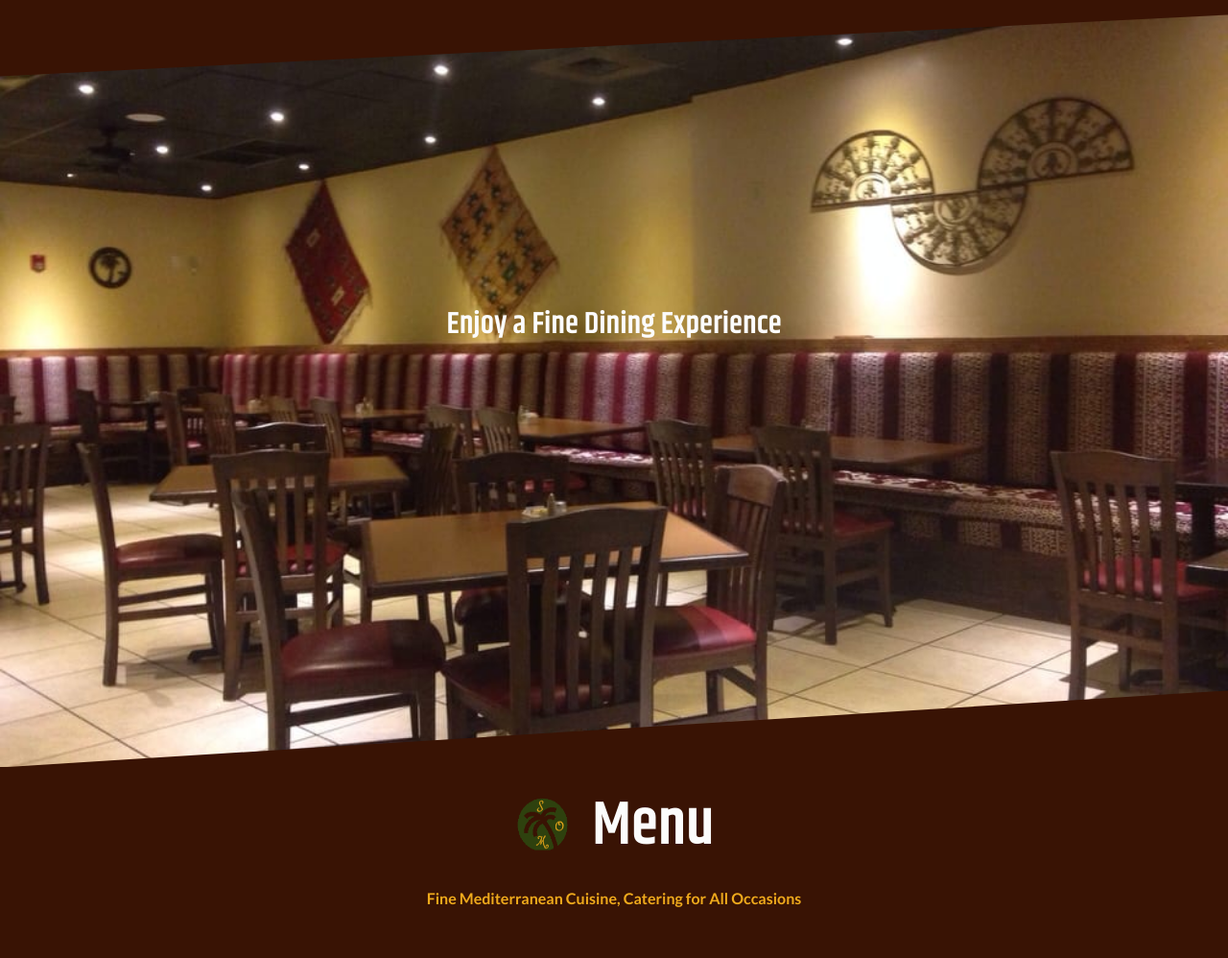
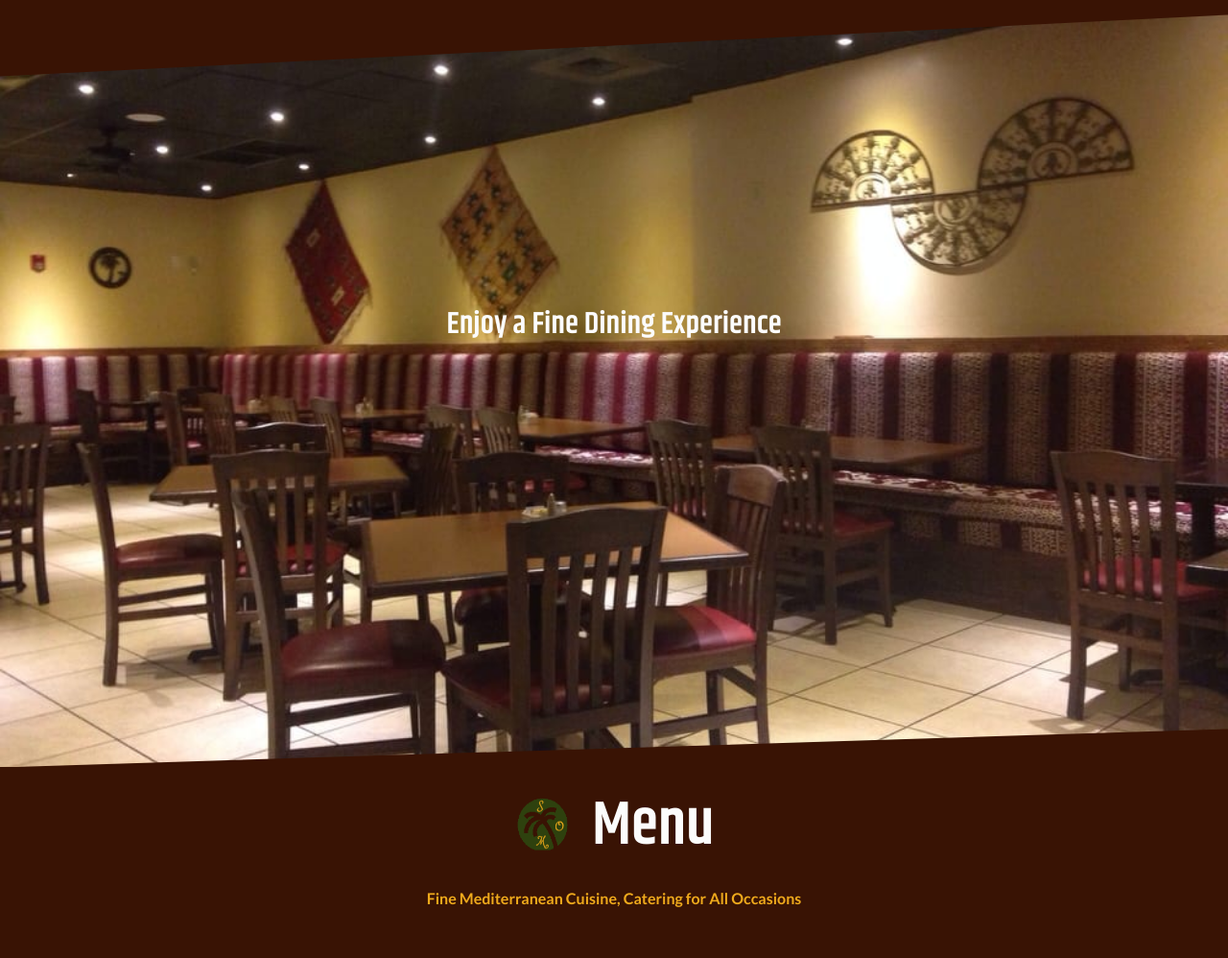
Before and after one commit to dricardo1/SaharaOnMain, a PHP site: page / in a window 1280 px wide. Shown: the part 901-1899 px from the top of the page at 96% size. Run offline with PHP 8.4, Linux system fonts and the light colour scheme; some libraries are stand-ins or nearby versions.

Commit message:
Clip path refactor

```diff
--- a/index.html
+++ b/index.html
@@ -189,7 +189,7 @@
       </section>
       <!-- End Contact Section -->
        <!-- Location Section -->
-       <section id="location" class="mt-6"></section>
+       <section id="wave" class="mt-6"></section>
        <div class="row align-items-center m-6">
          <div id="contact-margin" class="col-sm-10 mx-auto-text-center">
            <div class="section-title">
--- a/styles/main.css
+++ b/styles/main.css
@@ -277,7 +277,7 @@ a.menu-download-link {
   background-repeat: no-repeat;
   background-size: cover;
   background-attachment: fixed;
-  clip-path: polygon(0 10%, 100% 2%, 100% 90%, 0 100%);
+  clip-path: polygon(0 10%, 100% 2%, 100% 95%, 0 100%);
 }
 
 #image > div > div > h1 {
```
